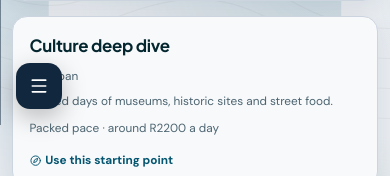
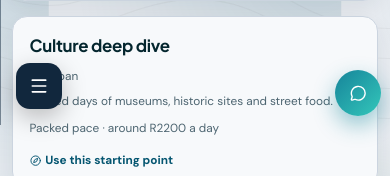
Before and after one commit to RohanLeePatel/RichfieldITProject-TouristApp, a React (Vite) app in the folder Roamio/frontend/: page /trips in a window 390 px wide. Shown: the part 719-895 px from the top of the page. Built offline with nearby package versions, Linux system fonts and the light colour scheme; no server answers; sample sign-in values are in the browser's storage.

Commit message:
Add floating trip assistant widget
Adds a reusable floating chat widget to the app shell and dashboard, with responsive light/dark styling, open/close controls, assistant branding, and animated presentation.

```diff
--- /dev/null
+++ b/Roamio/frontend/src/components/chat/ChatWidget.jsx
@@ -0,0 +1,35 @@
+import { useState } from "react";
+import { MessageCircle, Sparkles, X } from "lucide-react";
+import { useLocation } from "react-router-dom";
+
+import useTheme from "../recommendations/useTheme.js";
+import ChatPanel from "./ChatPanel.jsx";
+import "../../styles/chat.css";
+
+// Floating assistant bubble on every signed-in page except /chat itself.
+export default function ChatWidget() {
+  const { theme } = useTheme();
+  const [open, setOpen] = useState(false);
+  if (useLocation().pathname.startsWith("/chat")) return null;
+
+  return (
+    <div className="chat-widget" data-theme={theme}>
+      {open && (
+        <div className="chat-widget-window" role="dialog" aria-label="Trip assistant">
+          <header>
+            <span className="chat-widget-avatar"><Sparkles size={20} /></span>
+            <div className="chat-widget-heading">
+              <strong>Trip assistant</strong>
+              <small><i />Ready to help</small>
+            </div>
+            <button type="button" onClick={() => setOpen(false)} aria-label="Close assistant"><X size={18} /></button>
+          </header>
+          <ChatPanel />
+        </div>
+      )}
+      <button type="button" className="chat-widget-button" onClick={() => setOpen((v) => !v)} aria-label={open ? "Close assistant" : "Open assistant"} aria-expanded={open}>
+        <MessageCircle size={22} />
+      </button>
+    </div>
+  );
+}
--- a/Roamio/frontend/src/components/layout/AppShell.jsx
+++ b/Roamio/frontend/src/components/layout/AppShell.jsx
@@ -3,6 +3,7 @@ import { Menu } from "lucide-react";
 import { Outlet } from "react-router-dom";
 
 import useTheme from "../recommendations/useTheme.js";
+import ChatWidget from "../chat/ChatWidget.jsx";
 import TermsGate from "../onboarding/TermsGate.jsx";
 import AppSidebar from "./AppSidebar.jsx";
 import "../../styles/dashboard.css";
@@ -27,6 +28,7 @@ export default function AppShell() {
         <Outlet />
       </div>
 
+      <ChatWidget />
       <TermsGate />
     </div>
   );
--- a/Roamio/frontend/src/pages/Dashboard.jsx
+++ b/Roamio/frontend/src/pages/Dashboard.jsx
@@ -38,6 +38,7 @@ import { useAuthStore } from "../store/authStore.js";
 import NeedsAttention from "../components/dashboard/NeedsAttention.jsx";
 import GetStarted from "../components/onboarding/GetStarted.jsx";
 import LanguagePrompt from "../components/onboarding/LanguagePrompt.jsx";
+import ChatWidget from "../components/chat/ChatWidget.jsx";
 import TermsGate from "../components/onboarding/TermsGate.jsx";
 import AppSidebar from "../components/layout/AppSidebar.jsx";
 import useActiveTrip from "../hooks/useActiveTrip.js";
@@ -749,6 +750,7 @@ export default function Dashboard() {
       ===================================================== */}
 
       <AppSidebar open={mobileMenu} onClose={closeMobileMenu} />
+      <ChatWidget />
       <TermsGate />
 
       {/* =====================================================
--- a/Roamio/frontend/src/styles/chat.css
+++ b/Roamio/frontend/src/styles/chat.css
@@ -577,3 +577,303 @@
     grid-template-columns: 1fr;
   }
 }
+/* =========================================================
+   FLOATING CHAT WIDGET
+========================================================= */
+
+.chat-widget {
+  --surface: #ffffff;
+  --surface-2: #eef8f8;
+  --ink: #142a42;
+  --ink-soft: #647f91;
+  --line: #d5e5eb;
+  --primary: #16849a;
+  --primary-ink: #ffffff;
+  --primary-hover: #1c8f97;
+  --accent: #3ddbc4;
+  --danger: #bd4949;
+
+  position: fixed;
+  z-index: 60;
+  right: 20px;
+  bottom: 20px;
+
+  display: flex;
+  flex-direction: column;
+  align-items: flex-end;
+  gap: 12px;
+
+  font-family: "DM Sans", sans-serif;
+  color: var(--ink);
+  zoom: var(--ui-zoom);
+}
+
+.chat-widget[data-theme="dark"] {
+  --surface: #103c46;
+  --surface-2: #0d3540;
+  --ink: #f3f8ff;
+  --ink-soft: #a9c5c5;
+  --line: rgba(61, 219, 196, .2);
+  --primary: #16849a;
+  --primary-ink: #ffffff;
+  --primary-hover: #1c8f97;
+  --accent: #3ddbc4;
+  --danger: #ff9292;
+}
+
+.chat-widget-button {
+  display: grid;
+  width: 58px;
+  height: 58px;
+  place-items: center;
+
+  border: 1px solid rgba(61, 219, 196, .4);
+  border-radius: 50%;
+  background: linear-gradient(135deg, #16849a, #1c8f97);
+  color: #ffffff;
+
+  cursor: pointer;
+  box-shadow: 0 0 20px rgba(22, 132, 154, .2), 0 10px 30px rgba(0, 0, 0, .15);
+  transition: .2s ease;
+}
+
+.chat-widget-button:hover {
+  background: #3ddbc4;
+  color: #142a42;
+  transform: translateY(-3px);
+}
+
+.chat-widget-window {
+  display: flex;
+  flex-direction: column;
+  width: min(400px, calc((100vw - 32px) / var(--ui-zoom)));
+  height: min(560px, calc(72vh / var(--ui-zoom)));
+
+  overflow: hidden;
+  border: 1px solid var(--line);
+  border-radius: 20px;
+  background: var(--surface);
+  box-shadow: 0 16px 45px rgba(0, 0, 0, .2);
+}
+
+.chat-widget-window header {
+  display: flex;
+  align-items: center;
+  justify-content: space-between;
+  padding: 15px 18px;
+
+  border-bottom: 1px solid var(--line);
+  background: var(--surface-2);
+  color: var(--ink);
+
+  font: 800 1rem "Plus Jakarta Sans", sans-serif;
+}
+
+.chat-widget-window header button {
+  display: grid;
+  width: 34px;
+  height: 34px;
+  place-items: center;
+  border: 0;
+  border-radius: 10px;
+  background: transparent;
+  color: var(--ink-soft);
+  cursor: pointer;
+}
+
+.chat-widget-window header button:hover {
+  background: var(--surface);
+  color: var(--ink);
+}
+
+.chat-widget-window .chat-panel {
+  flex: 1;
+  min-height: 0;
+}
+
+
+/* =========================================================
+   FLOATING CHAT WIDGET POLISH
+========================================================= */
+
+/* the shared chat styles read --chat-*; give the widget the same tokens */
+.chat-widget {
+  --chat-surface: var(--surface);
+  --chat-surface-2: var(--surface-2);
+  --chat-ink: var(--ink);
+  --chat-muted: var(--ink-soft);
+  --chat-line: var(--line);
+  --chat-primary: var(--primary);
+  --chat-primary-hover: var(--primary-hover);
+  --chat-mint: var(--accent);
+  --chat-danger: var(--danger);
+}
+
+.chat-widget-button {
+  width: 62px;
+  height: 62px;
+  border: 0;
+  background: linear-gradient(135deg, #16849a 0%, #3ddbc4 130%);
+  box-shadow: 0 12px 30px rgba(22, 132, 154, .45), 0 0 0 0 rgba(61, 219, 196, .5);
+  animation: chat-widget-ring 3s ease-out infinite;
+}
+
+.chat-widget-button:hover {
+  background: linear-gradient(135deg, #1c8f97 0%, #3ddbc4 100%);
+  color: #ffffff;
+  transform: translateY(-3px) scale(1.04);
+  animation: none;
+}
+
+@keyframes chat-widget-ring {
+  0% { box-shadow: 0 12px 30px rgba(22, 132, 154, .45), 0 0 0 0 rgba(61, 219, 196, .45); }
+  70%, 100% { box-shadow: 0 12px 30px rgba(22, 132, 154, .45), 0 0 0 16px rgba(61, 219, 196, 0); }
+}
+
+.chat-widget-window {
+  width: min(410px, calc((100vw - 32px) / var(--ui-zoom)));
+  height: min(600px, calc(78vh / var(--ui-zoom)));
+  border-radius: 24px;
+  box-shadow: 0 24px 60px rgba(7, 34, 41, .3);
+  transform-origin: bottom right;
+  animation: chat-widget-open .22s ease-out;
+}
+
+@keyframes chat-widget-open {
+  from { opacity: 0; transform: translateY(14px) scale(.96); }
+  to { opacity: 1; transform: none; }
+}
+
+.chat-widget-window header {
+  gap: 12px;
+  padding: 16px 16px 16px 18px;
+  border-bottom: 0;
+  background:
+    radial-gradient(circle at 90% 0%, rgba(61, 219, 196, .35), transparent 55%),
+    linear-gradient(135deg, #04262E 0%, #045570 70%, #16849a 100%);
+  color: #ffffff;
+}
+
+.chat-widget-avatar {
+  display: grid;
+  flex: none;
+  width: 42px;
+  height: 42px;
+  place-items: center;
+  border-radius: 14px;
+  background: rgba(255, 255, 255, .16);
+  color: #E1F0D0;
+}
+
+.chat-widget-heading {
+  display: grid;
+  flex: 1;
+  gap: 2px;
+  min-width: 0;
+}
+
+.chat-widget-heading strong { font: 800 1.0625rem "Plus Jakarta Sans", sans-serif; }
+
+.chat-widget-heading small {
+  display: flex;
+  align-items: center;
+  gap: 6px;
+  color: rgba(255, 255, 255, .8);
+  font: 600 .75rem "DM Sans", sans-serif;
+}
+
+.chat-widget-heading small i {
+  width: 8px;
+  height: 8px;
+  border-radius: 50%;
+  background: #21c77a;
+  box-shadow: 0 0 8px #21c77a;
+}
+
+.chat-widget-window header button {
+  background: rgba(255, 255, 255, .14);
+  color: #ffffff;
+}
+
+.chat-widget-window header button:hover { background: rgba(255, 255, 255, .26); color: #ffffff; }
+
+.chat-widget-window .chat-main { padding: 12px 16px 14px; }
+
+.chat-widget-window .chat-context { margin: 0 0 4px; font-size: 11px; }
+
+.chat-widget-window .chat-messages { gap: 12px; padding: 8px 2px; }
+
+.chat-widget-window .chat-bubble {
+  max-width: 88%;
+  padding: 11px 15px;
+  border-radius: 18px;
+  font-size: 13.5px;
+  line-height: 1.65;
+}
+
+.chat-widget-window .chat-bubble.user {
+  border-bottom-right-radius: 5px;
+  box-shadow: 0 6px 16px rgba(22, 132, 154, .25);
+}
+
+.chat-widget-window .chat-bubble.assistant {
+  border-bottom-left-radius: 5px;
+  background: var(--surface-2);
+}
+
+.chat-widget-window .chat-empty {
+  padding: 8px 4px;
+  border: 0;
+  background: transparent;
+}
+
+.chat-widget-window .chat-empty-icon {
+  display: inline-grid;
+  width: 48px;
+  height: 48px;
+  place-items: center;
+  margin-bottom: 10px;
+  border-radius: 16px;
+  background: linear-gradient(135deg, #16849a, #3ddbc4);
+  color: #ffffff;
+  box-shadow: 0 10px 22px rgba(22, 132, 154, .3);
+}
+
+.chat-widget-window .chat-empty-title {
+  display: block;
+  margin: 0 0 6px;
+  color: var(--ink);
+  font: 800 1.125rem/1.2 "Plus Jakarta Sans", sans-serif;
+}
+
+.chat-widget-window .chat-empty p {
+  margin: 0 0 14px;
+  color: var(--ink-soft);
+  font-size: 12.5px;
+  line-height: 1.6;
+}
+
+.chat-widget-window .chat-suggestions {
+  display: grid;
+  gap: 8px;
+}
+
+.chat-widget-window .chat-suggestions button {
+  padding: 11px 14px;
+  border-radius: 12px;
+  background: var(--surface-2);
+  text-align: left;
+  font-size: 12.5px;
+}
+
+.chat-widget-window .chat-form {
+  margin-top: 8px;
+  padding: 6px 6px 6px 10px;
+  box-shadow: 0 6px 18px rgba(20, 75, 85, .08);
+}
+
+.chat-widget-window .chat-form textarea { padding: 10px 8px; font-size: 13.5px; }
+.chat-widget-window .chat-form button { flex-basis: 40px; width: 40px; height: 40px; }
+.chat-widget-window .chat-note { text-align: center; }
+@media (max-width: 700px) { .chat-widget { right: 12px; bottom: 12px; } }
+.chat-widget *, .chat-widget *::before, .chat-widget *::after { box-sizing: border-box; }
```
Also changed, not shown: 1 other file (tests, documents, lock files or other folders).
